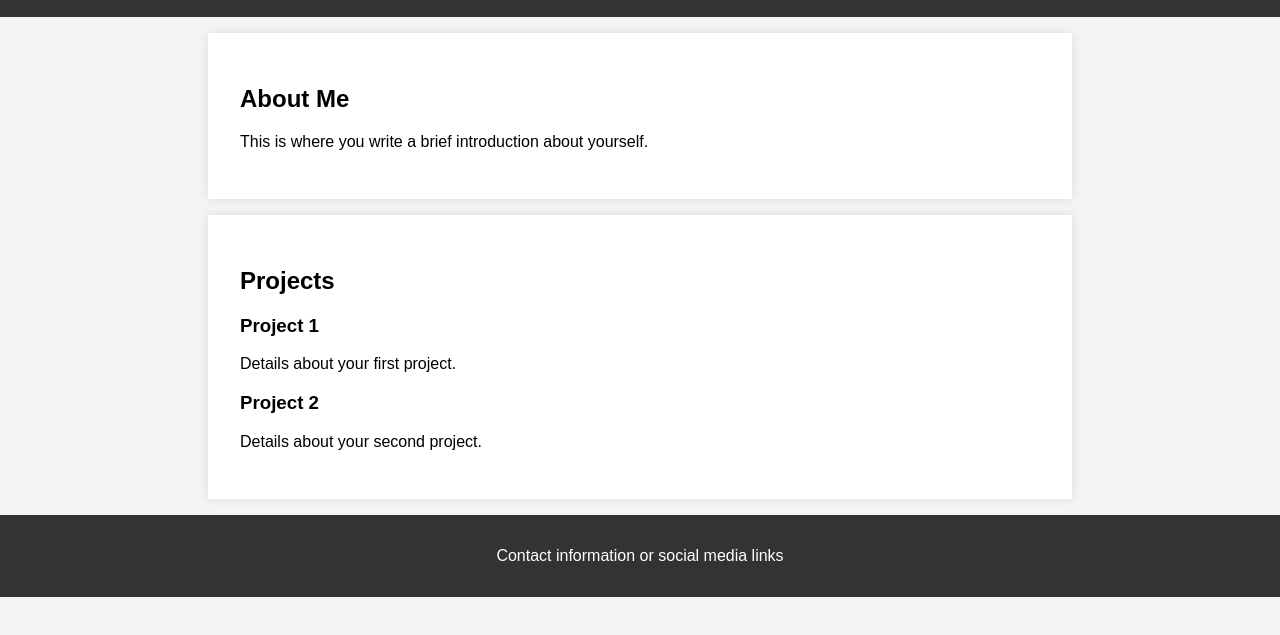
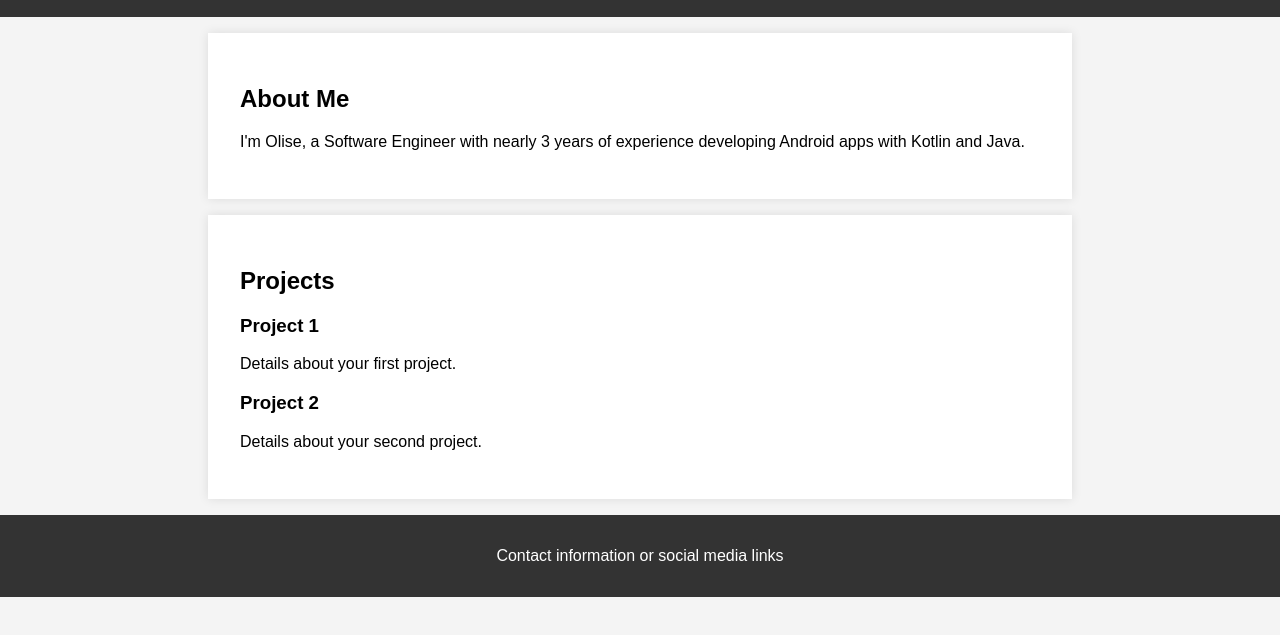
Before and after one commit to nwaeme-olise/olisenwaeme.github.io, a plain HTML site: page index.html in a window 1280 px wide. Shown: the part 95-730 px from the top of the page. Drawn offline with Linux system fonts and the light colour scheme.

Commit message:
Edited html

```diff
--- a/index.html
+++ b/index.html
@@ -12,7 +12,7 @@
     </header>
     <section id="about">
         <h2>About Me</h2>
-        <p>This is where you write a brief introduction about yourself.</p>
+        <p>I'm Olise, a Software Engineer with nearly 3 years of experience developing Android apps with Kotlin and Java.</p>
     </section>
     <section id="projects">
         <h2>Projects</h2>
```
